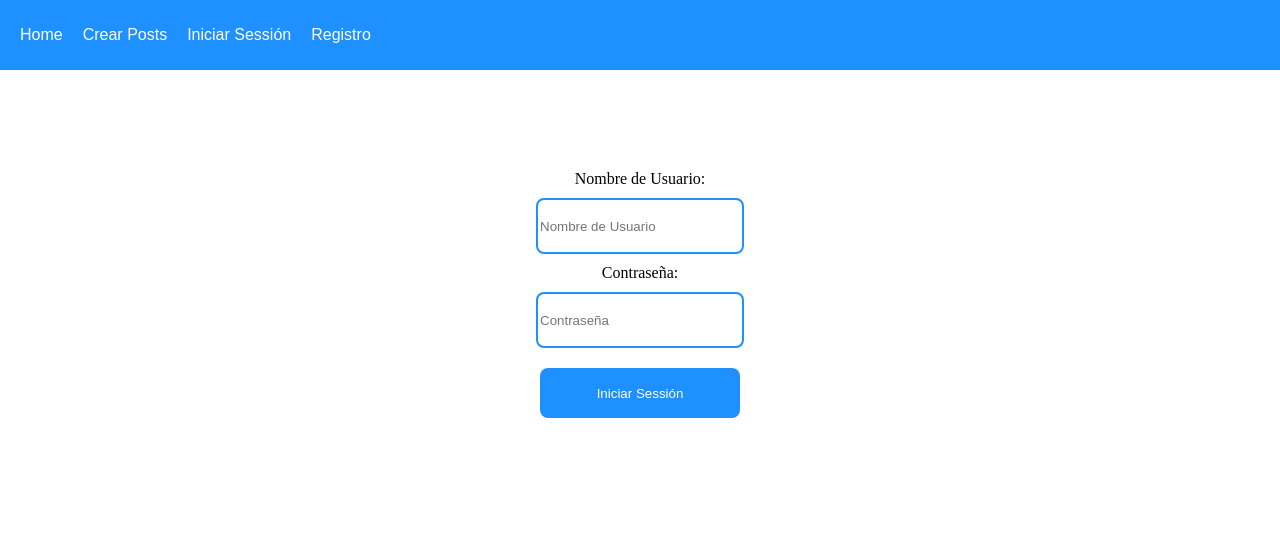
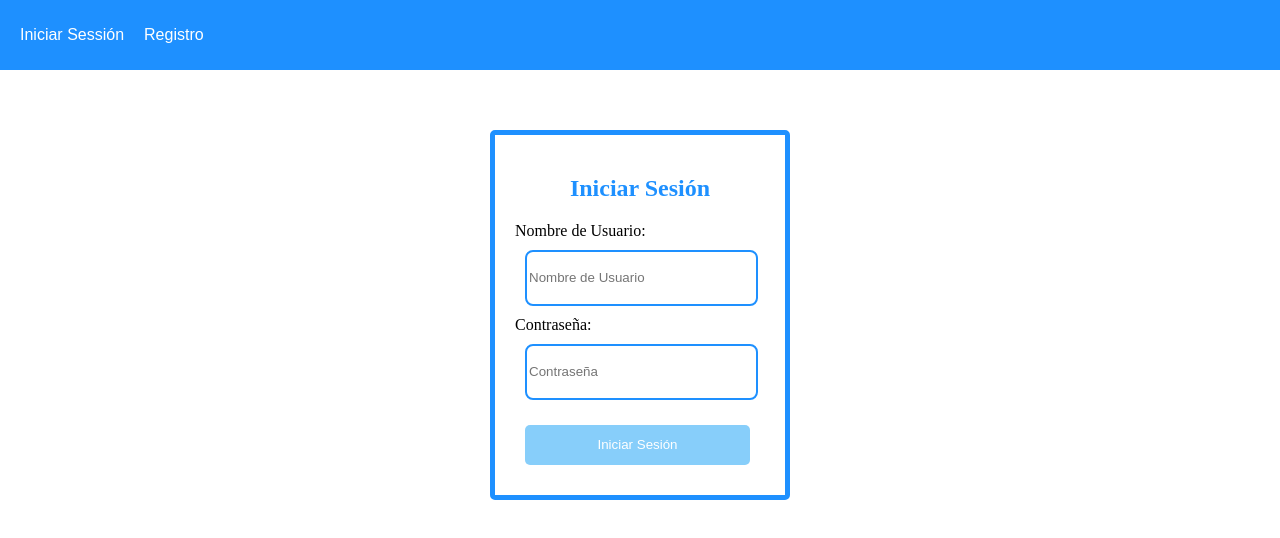
Before and after one commit to BryanCachimuel/Sistema-Full-Stack-de-Posteo, a React (Create React App) app in the folder frontend/: page /login in a window 1280 px wide. Shown: the top 538 px of the page. Built offline with nearby package versions, Linux system fonts and the light colour scheme; no server answers.

Commit message:
mejorando la presentación del navbar

```diff
--- a/frontend/src/App.css
+++ b/frontend/src/App.css
@@ -91,11 +91,18 @@ body {
   display: flex;
   flex-direction: column;
   justify-content: center;
+  margin-top: 60px;
   width: 500px;
   height: auto;
   padding: 20px;
   border: 5px solid dodgerblue;
   border-radius: 5px;
+}
+
+.titulo{
+  text-align: center;
+  color: dodgerblue;
+  font-size: 35px;
 }
 
 .formContainer #inputCreatePost {
@@ -111,6 +118,7 @@ body {
 .formContainer button {
   margin-top: 15px;
   height: 40px;
+  width: 200px;
   border: none;
   background-color: lightskyblue;
   border-radius: 5px;
@@ -157,14 +165,20 @@ span {
 }
 
 .navbar button {
-  width: 100px;
+  width: 70px;
   height: 40px;
   cursor: pointer;
   margin-right: 10px;
   background-color: white;
 }
 
-.navbar h1 {
+.navbar button:hover{
+  background-color: dodgerblue;
+  border: 1px solid white;
+  color: white;
+}
+
+.navbar h2 {
   text-align: right;
   margin-right: 10px;
   color: white;
@@ -255,16 +269,24 @@ button {
 
 .loginContainer {
   display: flex;
-  align-items: center;
   flex-direction: column;
-  width: 100%;
-  height: 100vh;
-  padding-top: 100px;
+  justify-content: center;
+  margin-top: 60px;
+  width: 250px;
+  height: auto;
+  padding: 20px;
+  border: 5px solid dodgerblue;
+  border-radius: 5px;
+}
+
+.iniciar{
+  text-align: center;
+  color: dodgerblue;
 }
 
 .loginContainer input,
 button {
-  width: 200px;
+  width: 90%;
   height: 50px;
   border-radius: 8px;
   border: none;
@@ -272,9 +294,19 @@ button {
 }
 
 .loginContainer button {
-  background-color: dodgerblue;
+  margin-top: 15px;
+  height: 40px;
+  border: none;
+  background-color: lightskyblue;
+  border-radius: 5px;
   color: white;
 }
+
+.loginContainer button:hover{
+  cursor: pointer;
+  background-color: dodgerblue;
+}
+
 
 .loginContainer input {
   border: 2px solid dodgerblue;
--- a/frontend/src/App.js
+++ b/frontend/src/App.js
@@ -50,18 +50,23 @@ function App() {
       <AuthContext.Provider value={{ authState, setAuthState }}>
         <BrowserRouter>
           <div className="navbar">
-            <Link to="/">Home</Link>
-            <Link to="/crearpost">Crear Posts</Link>
+
             {!authState.status ? (
               <>
                 <Link to="/login">Iniciar Sessión</Link>
                 <Link to="/registro">Registro</Link>
               </>
             ) :(
-              <button onClick={salir}>Salir</button>
+              <>
+                <Link to="/">Home</Link>
+                <Link to="/crearpost">Crear Posts</Link>
+              </>
             )}
 
-            <h1>{authState.username}</h1>
+           <div className="loggedInContainer">
+              <h2>{authState.username}</h2>
+              {authState.status && <button onClick={salir}> Salir</button>}
+           </div>
 
           </div>
           <Routes>
--- a/frontend/src/pages/Login.js
+++ b/frontend/src/pages/Login.js
@@ -30,6 +30,7 @@ function Login() {
 
   return (
     <div className="loginContainer">
+      <h2 className="iniciar">Iniciar Sesión</h2>
       <label>Nombre de Usuario: </label>
       <input
         type="text"
@@ -47,7 +48,7 @@ function Login() {
         }}
       />
 
-      <button onClick={login}>Iniciar Sessión</button>
+      <button onClick={login}>Iniciar Sesión</button>
     </div>
   );
 }
--- a/frontend/src/pages/Registration.js
+++ b/frontend/src/pages/Registration.js
@@ -29,7 +29,7 @@ function Registration() {
         validationSchema={validationSchemaPost}
       >
         <Form className="formContainer">
-
+          <h2 className="titulo">Registro de Usuarios</h2>
           <label>Nombre del Usuario: </label>
           <Field
             autocomplete="off"
```
